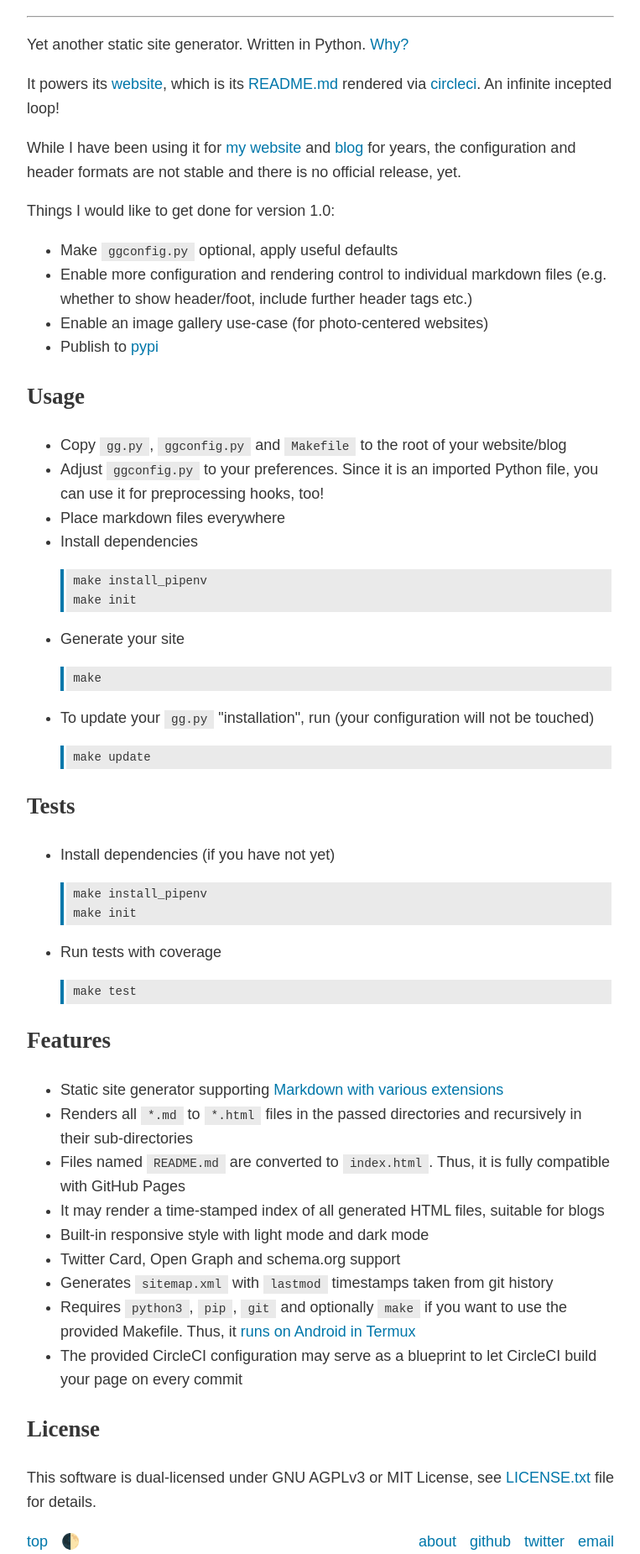
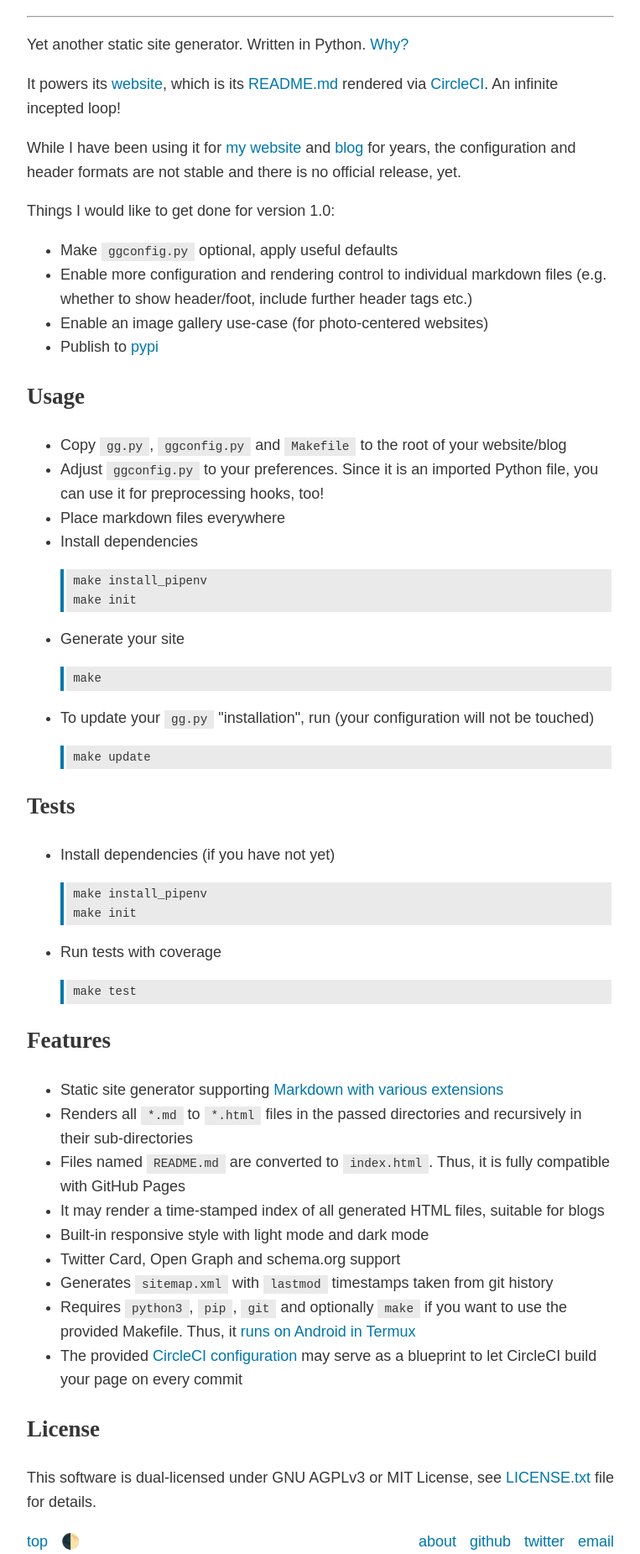
Before and after one commit to ooz/ggpy, a plain HTML site: page index.html in a window 1280 px wide. Shown: the part 1059-2910 px from the top of the page at 84% size, without its empty margins (258-1021 px from the left). Drawn offline with Linux system fonts and the light colour scheme.

Commit message:
Build by CircleCI Sat Mar 27 14:02:46 UTC 2021 [skip ci]

```diff
--- a/index.html
+++ b/index.html
@@ -111,7 +111,7 @@ function initTheme() { let h=new Date().getHours(); if (h <= 8 || h >= 20) { tog
 <hr />
 <p>Yet another static site generator. Written in Python.
 <a href="https://ooz.github.io/blog/2018/why-i-wrote-yet-another-static-site-gen.html">Why?</a></p>
-<p>It powers its <a href="https://ooz.github.io/ggpy">website</a>, which is its <a href="https://github.com/ooz/ggpy">README.md</a> rendered via <a href="https://circleci.com/gh/ooz/ggpy">circleci</a>. An infinite incepted loop!</p>
+<p>It powers its <a href="https://ooz.github.io/ggpy">website</a>, which is its <a href="https://github.com/ooz/ggpy">README.md</a> rendered via <a href="https://circleci.com/gh/ooz/ggpy">CircleCI</a>. An infinite incepted loop!</p>
 <p>While I have been using it for <a href="https://ooz.github.io">my website</a> and <a href="https://oliz.io/blog/">blog</a> for years,
 the configuration and header formats are not stable and there is no official release, yet.</p>
 <p>Things I would like to get done for version 1.0:</p>
@@ -152,7 +152,7 @@ make init</code></pre></li>
 <li>Twitter Card, Open Graph and schema.org support</li>
 <li>Generates <code>sitemap.xml</code> with <code>lastmod</code> timestamps taken from git history</li>
 <li>Requires <code>python3</code>, <code>pip</code>, <code>git</code> and optionally <code>make</code> if you want to use the provided Makefile. Thus, it <a href="https://oliz.io/blog/2018/code-and-deploy-using-termux.html">runs on Android in Termux</a></li>
-<li>The provided CircleCI configuration may serve as a blueprint to let CircleCI build your page on every commit</li>
+<li>The provided <a href=".circleci/config.yml">CircleCI configuration</a> may serve as a blueprint to let CircleCI build your page on every commit</li>
 </ul>
 <h2 id="license">License</h2>
 <p>This software is dual-licensed under GNU AGPLv3 or MIT License,
```
